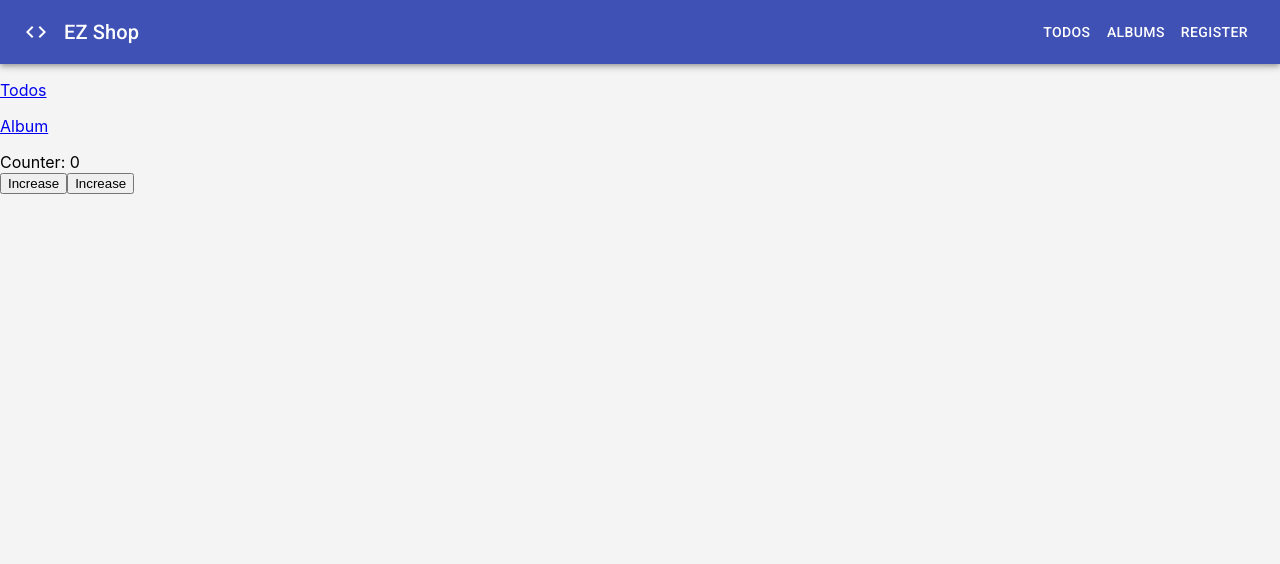
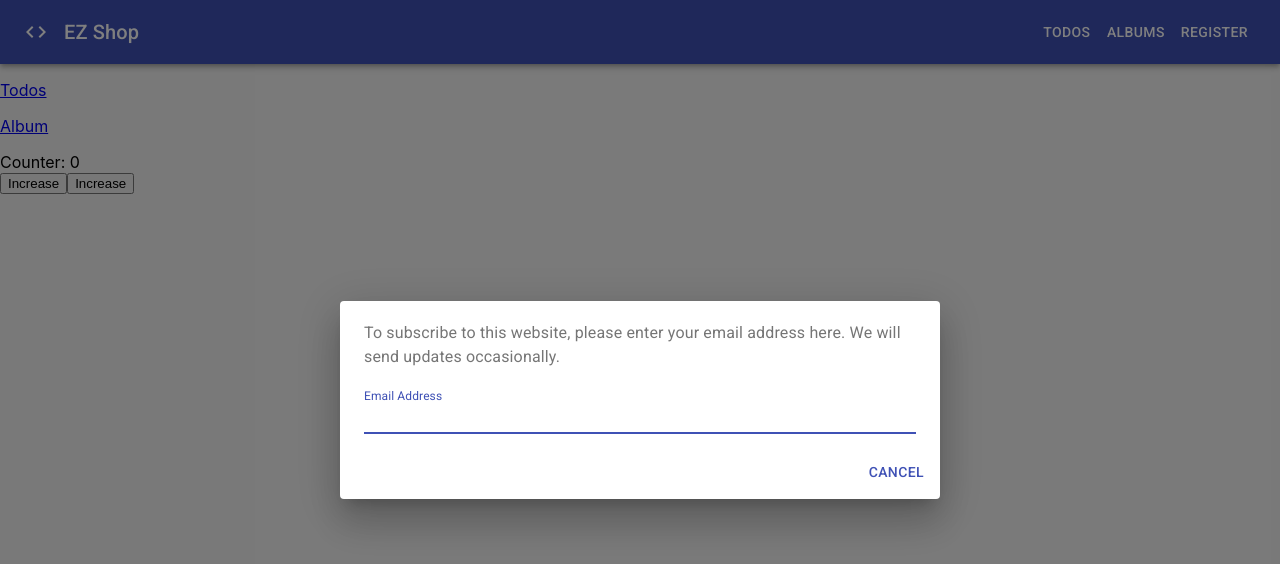
Before and after one commit to nghiemph95/React_Learning, a React (Create React App) app in the folder 02_react_learning/learn_reactjs_next/: page / in a window 1280 px wide. Both pictures are taken after a click on the button "REGISTER". Shown: the top 564 px of the page. Built offline with nearby package versions, Linux system fonts and the light colour scheme; no server answers.

Commit message:
Updated: 22-01-2023 21:02:08

```diff
--- a/02_react_learning/learn_reactjs_next/src/components/Header/index.jsx
+++ b/02_react_learning/learn_reactjs_next/src/components/Header/index.jsx
@@ -4,8 +4,14 @@ import { makeStyles } from '@material-ui/core/styles';
 import Toolbar from '@material-ui/core/Toolbar';
 import Typography from '@material-ui/core/Typography';
 import CodeIcon from '@material-ui/icons/Code';
-import React from 'react';
+import React, { useState } from 'react';
 import { Link, NavLink } from 'react-router-dom';
+import TextField from '@material-ui/core/TextField';
+import Dialog from '@material-ui/core/Dialog';
+import DialogActions from '@material-ui/core/DialogActions';
+import DialogContent from '@material-ui/core/DialogContent';
+import DialogContentText from '@material-ui/core/DialogContentText';
+import DialogTitle from '@material-ui/core/DialogTitle';
 
 const useStyles = makeStyles((theme) => ({
   root: {
@@ -24,6 +30,15 @@ const useStyles = makeStyles((theme) => ({
 }));
 
 export default function Header() {
+  const [open, setOpen] = useState(false);
+
+  const handleClickOpen = () => {
+    setOpen(true);
+  };
+
+  const handleClose = () => {
+    setOpen(false);
+  };
   const classes = useStyles();
 
   return (
@@ -46,9 +61,32 @@ export default function Header() {
             <Button color="inherit">Albums</Button>
           </NavLink>
 
-          <Button color="inherit">Register</Button>
+          <Button color="inherit" onClick={handleClickOpen}>
+            Register
+          </Button>
         </Toolbar>
       </AppBar>
+
+      <Dialog
+        disableEscapeKeyDown
+        disableBackdropClick
+        open={open}
+        onClose={handleClose}
+        aria-labelledby="form-dialog-title"
+      >
+        <DialogContent>
+          <DialogContentText>
+            To subscribe to this website, please enter your email address here. We will send updates occasionally.
+          </DialogContentText>
+          <TextField autoFocus margin="dense" id="name" label="Email Address" type="email" fullWidth />
+        </DialogContent>
+
+        <DialogActions>
+          <Button onClick={handleClose} color="primary">
+            Cancel
+          </Button>
+        </DialogActions>
+      </Dialog>
     </div>
   );
 }
```
